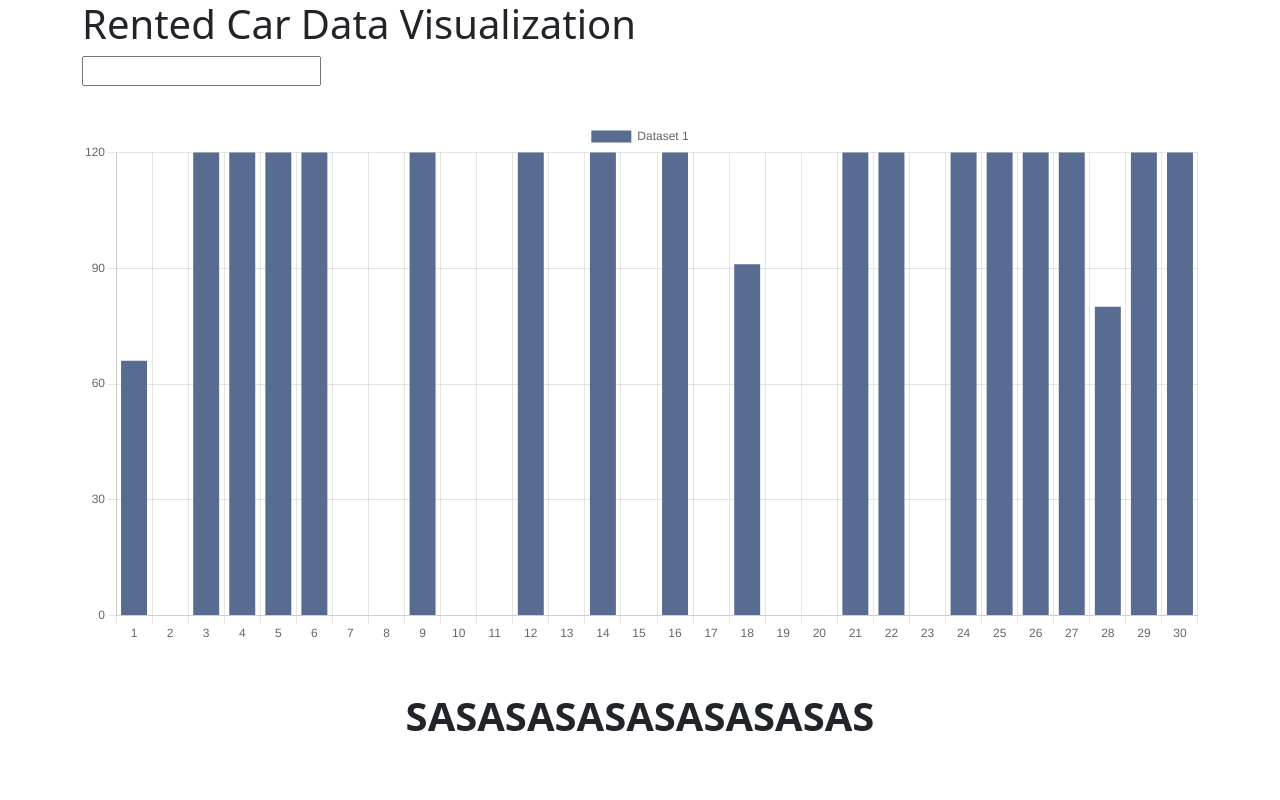
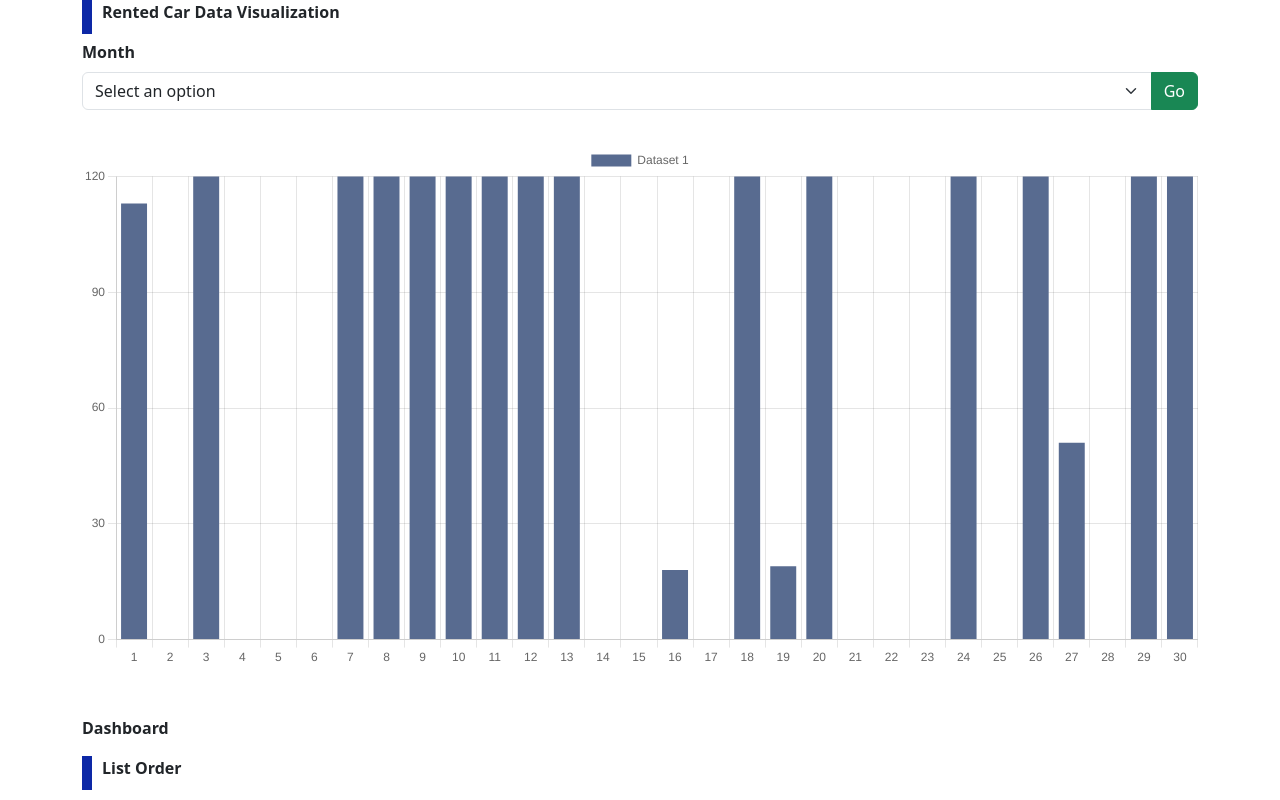
Before and after one commit to singgihseptiann/kelompok1-platinum-cms, a React (Create React App) app: page / in a window 1280 px wide. Built offline with nearby package versions, Linux system fonts and the light colour scheme.

Commit message:
slicing barchart

```diff
--- a/src/component/barChart.js
+++ b/src/component/barChart.js
@@ -1,5 +1,13 @@
-import React from "react";
-import { Row, Col, Table } from "react-bootstrap";
+import { useState } from "react";
+import {
+  Row,
+  Col,
+  Container,
+  Button,
+  Form,
+  InputGroup,
+  FormControl,
+} from "react-bootstrap";
 import { Bar } from "react-chartjs-2";
 import { faker } from "@faker-js/faker";
 import "../style/styles.css";
@@ -12,7 +20,6 @@ import {
   Tooltip,
   Legend,
 } from "chart.js";
-import { Container } from "react-bootstrap";
 
 ChartJS.register(
   CategoryScale,
@@ -23,9 +30,9 @@ ChartJS.register(
   Legend
 );
 
-const labels = Array.from({ length: 30 }, (_, index) => (index + 1).toString()); // Menyesuaikan label sumbu X
+const labels = Array.from({ length: 30 }, (_, index) => (index + 1).toString());
 
-export const options = {
+const options = {
   plugins: {
     title: {
       display: true,
@@ -52,30 +59,95 @@ export const options = {
   },
 };
 
-export const data = {
+const BarChartComponent = () => {
+  const [selectedOption, setSelectedOption] = useState("");
+  const [data, setData] = useState(generateData(selectedOption));
+
+  const handleOptionChange = (e) => {
+    setSelectedOption(e.target.value);
+  };
+
+  const handleGoClick = () => {
+    const newData = generateData(selectedOption);
+    setData(newData);
+  };
+
+  function generateData(selectedOption) {
+    return {
       labels,
       datasets: [
         {
           label: "Dataset 1",
-      data: labels.map(() => faker.datatype.number({ min: -1000, max: 1000 })),
+          data: labels.map(() => {
+            if (selectedOption === "Option 1") {
+              return faker.datatype.number({ min: -1000, max: 1000 });
+            } else if (selectedOption === "Option 2") {
+              return faker.datatype.number({ min: -500, max: 500 });
+            } else if (selectedOption === "Option 3") {
+              return faker.datatype.number({ min: -200, max: 200 });
+            } else {
+              return faker.datatype.number({ min: -1000, max: 1000 });
+            }
+          }),
           backgroundColor: "#586B90",
         },
       ],
     };
+  }
 
-const BarChartComponent = () => {
   return (
     <Container>
       <Row>
         <Col>
-        <h1>Rented Car Data Visualization</h1>
-        <input></input>
+          <div className="d-flex">
+            <div
+              style={{
+                backgroundColor: "#0D28A6",
+                width: "10px",
+                height: "34px",
+                marginRight: "10px",
+              }}
+            ></div>
+            <p className=" fw-bold">Rented Car Data Visualization</p>
+          </div>
+          <Form>
+            <Form.Group controlId="input2">
+              <Form.Label className="fw-bold">Month</Form.Label>
+              <InputGroup>
+                <Form.Select
+                  aria-label="Default select example"
+                  name="month"
+                  onChange={handleOptionChange}
+                  value={selectedOption}
+                >
+                  <option value="">Select an option</option>
+                  <option value="Option 1">Option 1</option>
+                  <option value="Option 2">Option 2</option>
+                  <option value="Option 3">Option 3</option>
+                </Form.Select>
+                <Button variant="success" onClick={handleGoClick}>
+                  Go
+                </Button>
+              </InputGroup>
+            </Form.Group>
+          </Form>
           <Bar options={options} data={data} />
         </Col>
       </Row>
       <Row>
         <Col className="mt-5">
-          <h1 className="text-center fw-bold">SASASASASASASASASAS</h1>
+          <p className=" fw-bold">Dashboard</p>
+          <div className="d-flex">
+            <div
+              style={{
+                backgroundColor: "#0D28A6",
+                width: "10px",
+                height: "34px",
+                marginRight: "10px",
+              }}
+            ></div>
+            <p className=" fw-bold">List Order</p>
+          </div>
         </Col>
       </Row>
     </Container>
```
Lines whose indentation alone changed are shown as unchanged.
